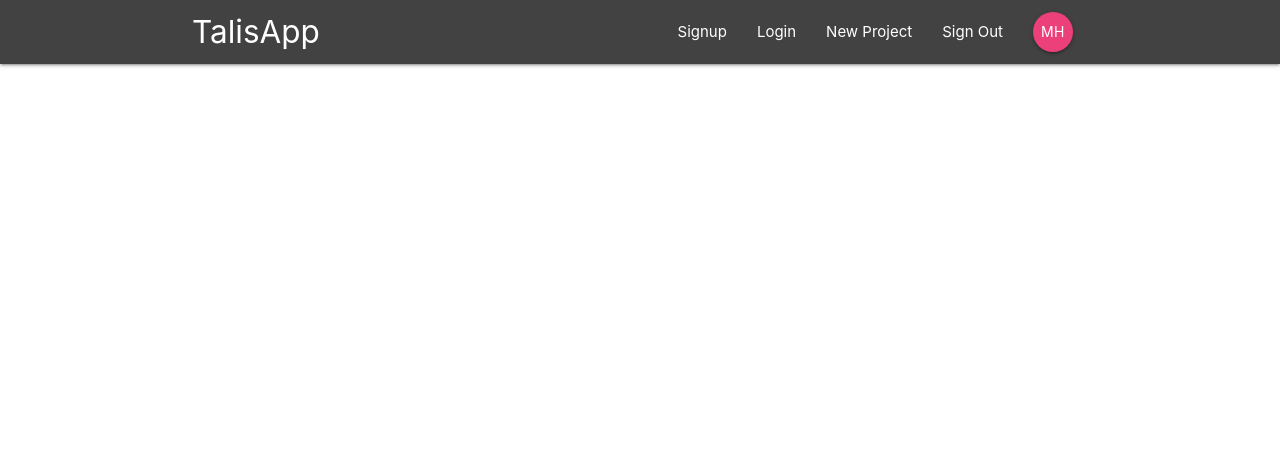
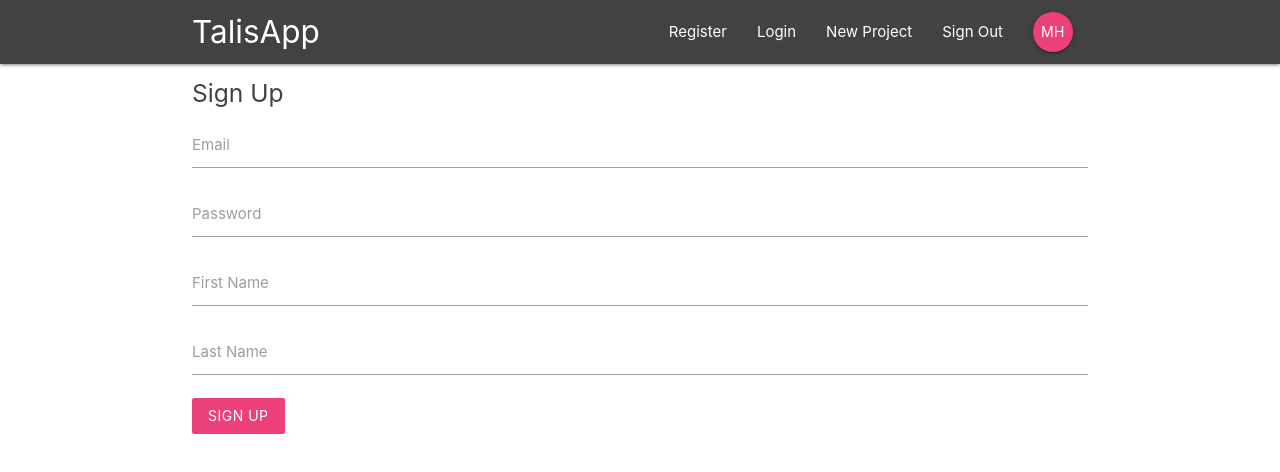
Before and after one commit to MefitHp/Redux-Firebase, a React (Create React App) app: page /signup in a window 1280 px wide. Shown: the top 472 px of the page. Built offline with nearby package versions, Linux system fonts and the light colour scheme.

Commit message:
Added Signin/Signup form + navbar links fixed

```diff
--- a/public/index.html
+++ b/public/index.html
@@ -28,6 +28,7 @@
       To begin the development, run `npm start` or `yarn start`.
       To create a production bundle, use `npm run build` or `yarn build`.
     -->
+  <script src="https://cdnjs.cloudflare.com/ajax/libs/materialize/1.0.0/js/materialize.min.js"></script>
 </body>
 
 </html>
--- a/src/Routes.js
+++ b/src/Routes.js
@@ -2,11 +2,15 @@
 import { Switch, Route } from 'react-router-dom'
 import Dashboard from './components/dashboard/Dashboard';
 import ProjectDetail from './components/projects/ProjectDetail';
+import SignIn from './components/auth/SignIn';
+import SignUp from './components/auth/SignUp';
 
 const Routes = () => (
     <Switch>
         <Route exact path="/" component={Dashboard} />
         <Route path="/project/:id" component={ProjectDetail} />
+        <Route path="/signin" component={SignIn} />
+        <Route path="/signup" component={SignUp} />
     </Switch>
 )
 
--- /dev/null
+++ b/src/components/auth/SignIn.js
@@ -0,0 +1,40 @@
+import React, { Component } from 'react'
+
+class SignIn extends Component {
+    state = {
+        email: '',
+        password: ''
+    }
+
+    handleChange = (e) => {
+        this.setState({
+            [e.target.id]: e.target.value
+        })
+    }
+    handleSubmit = (e) => {
+        e.preventDefault()
+    }
+    render() {
+        const { handleSubmit, handleChange } = this
+        return (
+            <div className="container">
+                <form className="white" onSubmit={handleSubmit}>
+                    <h5 className="grey-text text-darken-3">Sign In</h5>
+                    <div className="input-field">
+                        <label htmlFor="email">Email</label>
+                        <input type="email" id='email' onChange={handleChange} />
+                    </div>
+                    <div className="input-field">
+                        <label htmlFor="password">Password</label>
+                        <input type="password" id='password' onChange={handleChange} />
+                    </div>
+                    <div className="input-field">
+                        <button className="btn pink lighten-1 z-depth-0">Login</button>
+                    </div>
+                </form>
+            </div>
+        )
+    }
+}
+
+export default SignIn
--- /dev/null
+++ b/src/components/auth/SignUp.js
@@ -0,0 +1,48 @@
+import React, { Component } from 'react'
+
+class SignUp extends Component {
+    state = {
+        email: '',
+        password: '',
+        firstName: '',
+        lastName: '',
+    }
+    handleChange = (e) => {
+        this.setState({
+            [e.target.id]: e.target.value
+        })
+    }
+    handleSubmit = (e) => {
+        e.preventDefault();
+    }
+    render() {
+        return (
+            <div className="container">
+                <form className="white" onSubmit={this.handleSubmit}>
+                    <h5 className="grey-text text-darken-3">Sign Up</h5>
+                    <div className="input-field">
+                        <label htmlFor="email">Email</label>
+                        <input type="email" id='email' onChange={this.handleChange} />
+                    </div>
+                    <div className="input-field">
+                        <label htmlFor="password">Password</label>
+                        <input type="password" id='password' onChange={this.handleChange} />
+                    </div>
+                    <div className="input-field">
+                        <label htmlFor="firstName">First Name</label>
+                        <input type="text" id='firstName' onChange={this.handleChange} />
+                    </div>
+                    <div className="input-field">
+                        <label htmlFor="lastName">Last Name</label>
+                        <input type="text" id='lastName' onChange={this.handleChange} />
+                    </div>
+                    <div className="input-field">
+                        <button className="btn pink lighten-1 z-depth-0">Sign Up</button>
+                    </div>
+                </form>
+            </div>
+        )
+    }
+}
+
+export default SignUp
--- a/src/components/layout/SignedOutLinks.js
+++ b/src/components/layout/SignedOutLinks.js
@@ -4,8 +4,8 @@
 const SignedOutLinks = () => {
     return (
         <ul className="right">
-            <li><NavLink to="/">Signup</NavLink></li>
-            <li><NavLink to="/">Login</NavLink></li>
+            <li><NavLink to="/signup">Register</NavLink></li>
+            <li><NavLink to="/signin">Login</NavLink></li>
         </ul>
     )
 }
```
